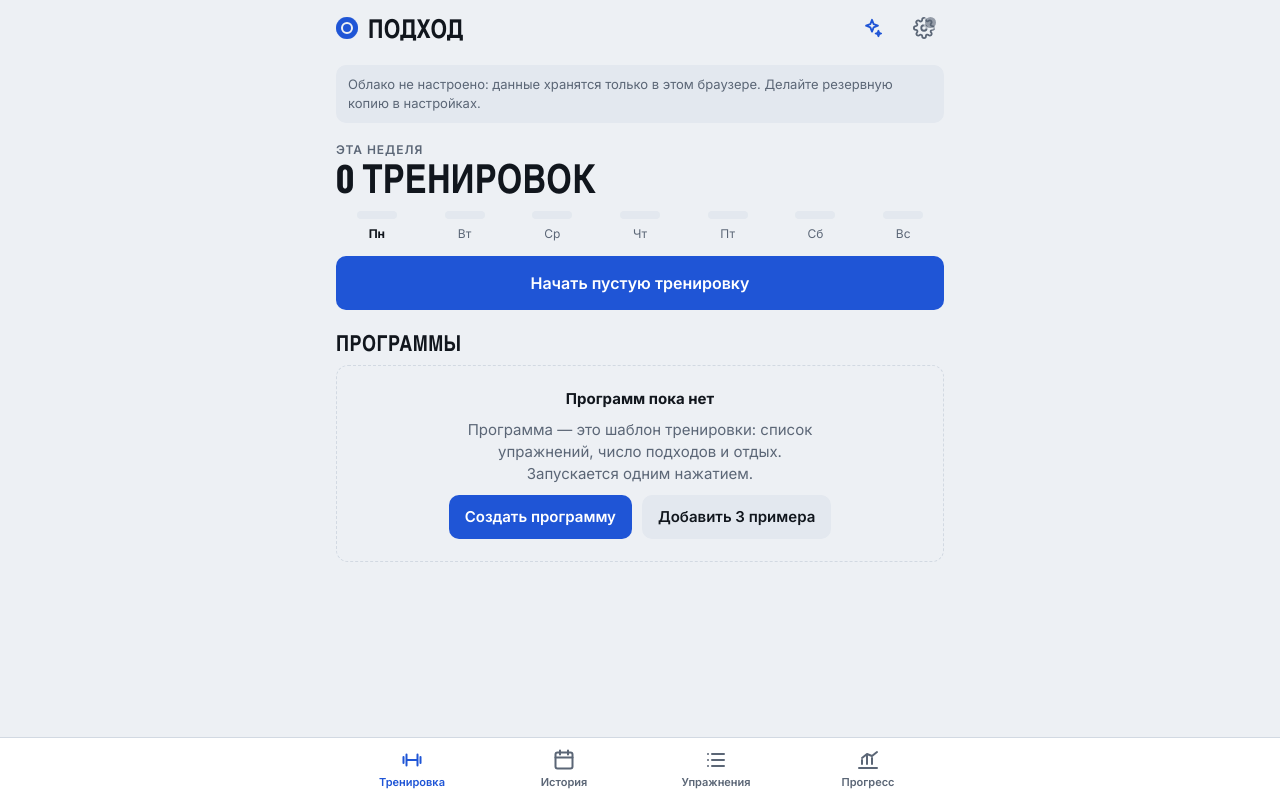
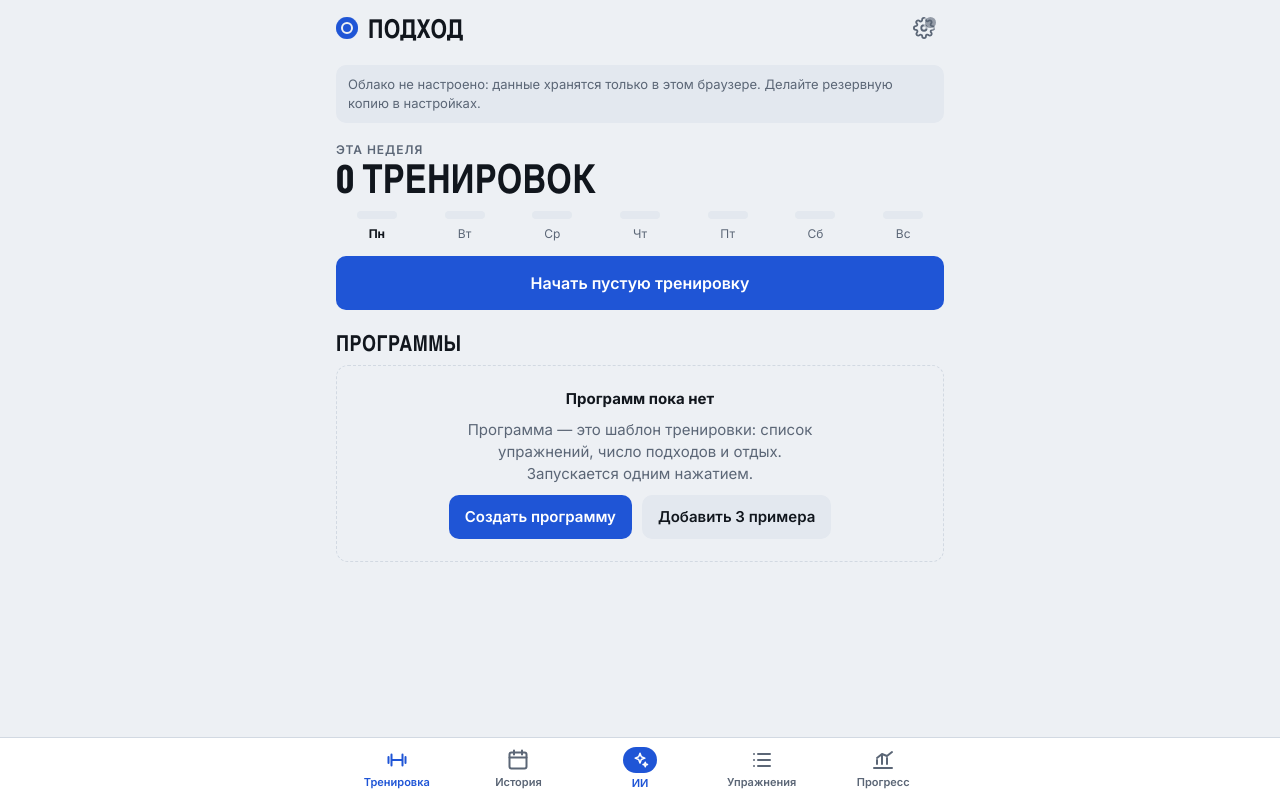
Before and after one commit to SergeyQ-Q/podhod, a plain HTML site: page index.html in a window 1280 px wide. Drawn offline with nearby package versions, Linux system fonts and the light colour scheme.

Commit message:
Кнопка ИИ в нижнем меню между Историей и Упражнениями
Co-Authored-By: Claude Opus 5.5 <noreply@anthropic.com>

```diff
--- a/ai.js
+++ b/ai.js
@@ -260,9 +260,10 @@ function aiSettingsBind(el){
 }
 (function aiMount(){
   if(typeof COACH!=="undefined"&&COACH)return; // the coach's page has no assistant
-  const st=document.querySelector('.top [data-act="settings"]');if(!st)return;
-  const b=document.createElement("button");b.className="iconbtn ai-top";b.dataset.act="ai";b.setAttribute("aria-label","ИИ-тренер");
-  b.innerHTML='<svg viewBox="0 0 24 24" fill="none" stroke="currentColor" stroke-width="2" stroke-linecap="round" stroke-linejoin="round"><path d="M12 3l1.8 4.7L18.5 9.5l-4.7 1.8L12 16l-1.8-4.7L5.5 9.5l4.7-1.8z"/><path d="M19 15l.8 2.2L22 18l-2.2.8L19 21l-.8-2.2L16 18l2.2-.8z"/></svg>';
-  st.parentNode.insertBefore(b,st);
+  // the AI button sits in the tab bar, between «История» and «Упражнения»
+  const h=document.querySelector('#tabs [data-tab="history"]');
+  if(h){const b=document.createElement("button");b.className="ai-tab";b.dataset.act="ai";b.setAttribute("aria-label","ИИ-тренер");
+    b.innerHTML='<span class="ai-tab-ic"><svg viewBox="0 0 24 24" fill="none" stroke="currentColor" stroke-width="2" stroke-linecap="round" stroke-linejoin="round"><path d="M12 3l1.8 4.7L18.5 9.5l-4.7 1.8L12 16l-1.8-4.7L5.5 9.5l4.7-1.8z"/><path d="M19 15l.8 2.2L22 18l-2.2.8L19 21l-.8-2.2L16 18l2.2-.8z"/></svg></span>ИИ';
+    h.after(b);h.parentNode.classList.add("ai5")}
   document.addEventListener("click",ev=>{const t=ev.target.closest('[data-act="ai"],[data-act="ai-voice"]');if(!t)return;ev.stopPropagation();openAI({listen:t.dataset.act==="ai-voice"})},true);
 })();
--- a/index.html
+++ b/index.html
@@ -268,7 +268,10 @@ textarea.input{height:auto;min-height:120px;padding:10px 12px;font:13px/1.4 ui-m
 .iconbtn{position:relative}
 .iconbtn .syncdot{position:absolute;top:7px;right:6px;border:2px solid var(--bg);width:11px;height:11px;box-sizing:content-box}
 /* AI coach */
-.ai-top svg{color:var(--accent)}
+.tabs .wrap.ai5{grid-template-columns:repeat(5,1fr)}
+.tabs .ai-tab{color:var(--accent)}
+.ai-tab-ic{width:34px;height:26px;border-radius:13px;background:var(--accent);color:var(--accent-ink);display:grid;place-items:center}
+.tabs .ai-tab .ai-tab-ic svg{width:18px;height:18px}
 .ai-sheet .sheet-b .wrap{gap:10px;padding-bottom:16px}
 .ai-hello{display:flex;flex-direction:column;gap:10px;align-items:flex-start;padding:8px 0}
 .ai-hello b{font:700 22px/1.1 var(--f-display);text-transform:uppercase}
@@ -393,7 +396,7 @@ const COLL={workouts:"workouts",routines:"routines",custom:"exercises"};
 const KEY_BY_COLL={workouts:"workouts",routines:"routines",exercises:"custom"};
 let sb=null,session=null,queue=[];
 const COACH=new URLSearchParams(location.search).get("coach");
-const APP_VERSION="10";
+const APP_VERSION="11";
 async function checkUpdate(){try{const r=await fetch("version.json?t="+Date.now(),{cache:"no-store"});if(!r.ok)return;const v=(await r.json()).v;const busy=document.activeElement&&document.activeElement.matches("input,textarea,select");if(v&&String(v)!==APP_VERSION&&!busy&&!document.querySelector(".sheet,.pop"))location.reload()}catch(e){}}
 function sortData(){S.workouts.sort((a,b)=>b.start-a.start);S.routines.sort((a,b)=>(a.created||0)-(b.created||0));S.custom.sort((a,b)=>a.name.localeCompare(b.name,"ru"))}
 function lsSave(){if(COACH)return;try{localStorage.setItem(LS_KEY,JSON.stringify({workouts:S.workouts,routines:S.routines,custom:S.custom,active:S.active,settings:S.settings,coach:S.coach}))}catch(e){}}
--- a/version.json
+++ b/version.json
@@ -1 +1 @@
-{"v":"10"}
+{"v":"11"}
```
Also changed, not shown: 1 other file.
